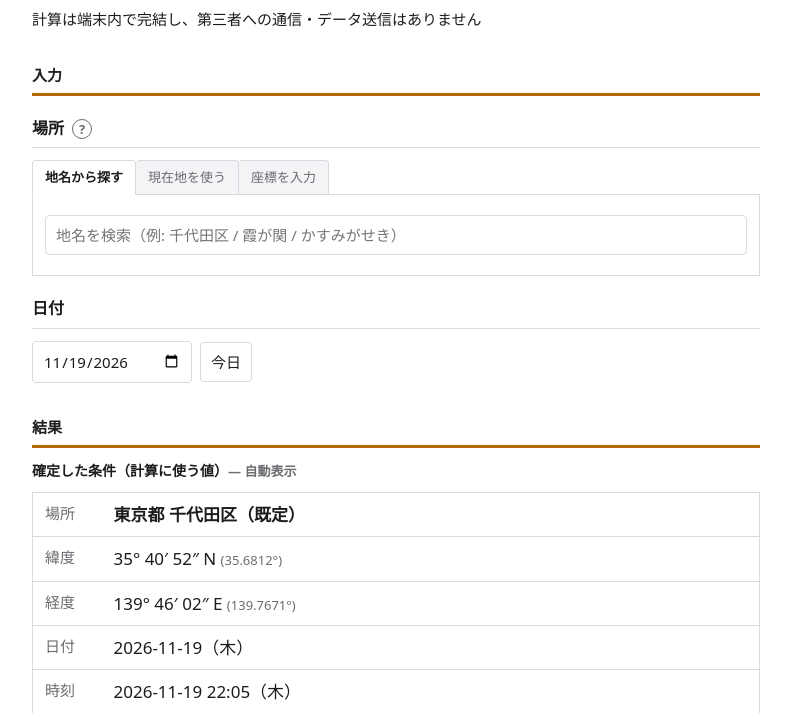
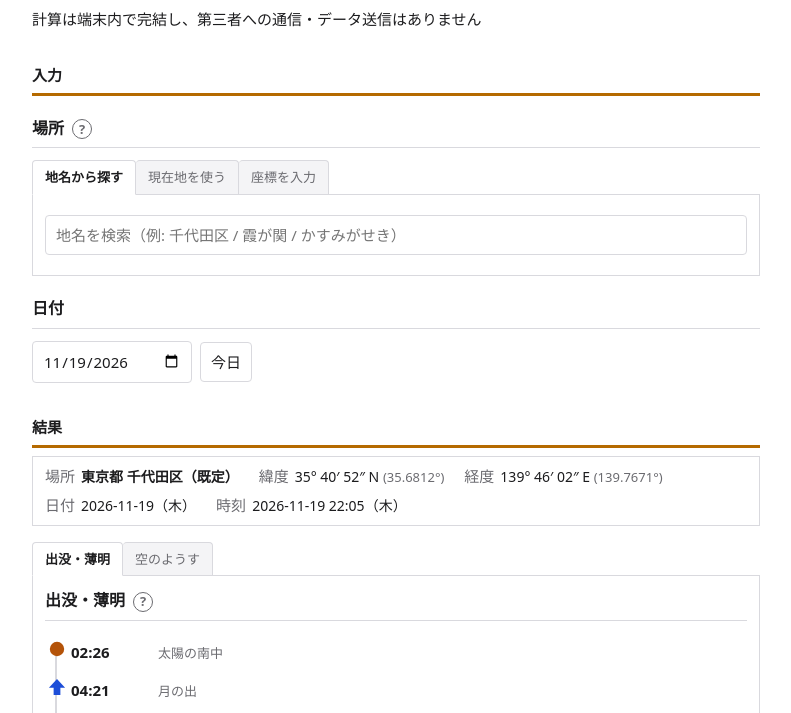
Before and after one commit to denebola213/koyomi-naut, a website: page index.html in a window 1280 px wide. Shown: the part 67-780 px from the top of the page, without its empty margins (244-1035 px from the left). Drawn offline with Linux system fonts and the light colour scheme.

Commit message:
style: 確定した条件のラベルを削除、横並びでコンパクト化 (#11)
Co-authored-by: denebola213 <denebola213@users.noreply.github.com>

```diff
--- a/index.html
+++ b/index.html
@@ -73,7 +73,6 @@
     <h2 id="h-result">結果</h2>
 
     <div class="confirmed" aria-live="polite">
-      <p class="confirmed-label">確定した条件（計算に使う値）<span class="dim">— 自動表示</span></p>
       <dl class="confirmed-list">
         <div><dt>場所</dt><dd><strong id="placeLabel">—</strong></dd></div>
         <div><dt>緯度</dt><dd><span id="dmsLat">—</span> <span id="decLat" class="dim"></span></dd></div>
--- a/styles.css
+++ b/styles.css
@@ -69,14 +69,13 @@ input[type="time"] { min-width: 130px; }
 .results { display: flex; flex-direction: column; gap: 4px; margin-top: 8px; }
 .results .result { display: block; width: 100%; text-align: left; }
 
-/* ---------- 確定した条件（結果ゾーン先頭） ---------- */
-.confirmed { margin: 12px 0 4px; }
-.confirmed-label { margin: 0 0 4px; font-weight: 650; font-size: 14px; }
-.confirmed-list { margin: 10px 0 0; border: 1px solid var(--line); background: var(--paper); }
-.confirmed-list > div { display: flex; gap: 16px; padding: 8px 12px; }
-.confirmed-list > div + div { border-top: 1px solid var(--line); }
-.confirmed-list dt { width: 3.5em; color: var(--dim); flex: 0 0 auto; }
-.confirmed-list dd { margin: 0; font-size: 17px; font-variant-numeric: tabular-nums; }
+/* ---------- 確定した条件（結果ゾーン先頭）: 横並びでコンパクト ---------- */
+.confirmed { margin: 8px 0 4px; }
+.confirmed-list { margin: 0; border: 1px solid var(--line); background: var(--paper);
+  display: flex; flex-wrap: wrap; gap: 5px 20px; padding: 7px 12px; }
+.confirmed-list > div { display: inline-flex; gap: 6px; align-items: baseline; }
+.confirmed-list dt { color: var(--dim); flex: 0 0 auto; }
+.confirmed-list dd { margin: 0; font-size: 14px; font-variant-numeric: tabular-nums; }
 .dim { color: var(--dim); font-size: 13px; }
 .help-btn {
   display: inline-flex; align-items: center; justify-content: center;
--- a/sw.js
+++ b/sw.js
@@ -1,5 +1,5 @@
 /* Sky PWA service worker: ネットワーク優先・失敗時にキャッシュ (オフライン対応) */
-const CACHE = 'skypwa-v48';
+const CACHE = 'skypwa-v49';
 const ASSETS = [
   './',
   'index.html',
```
